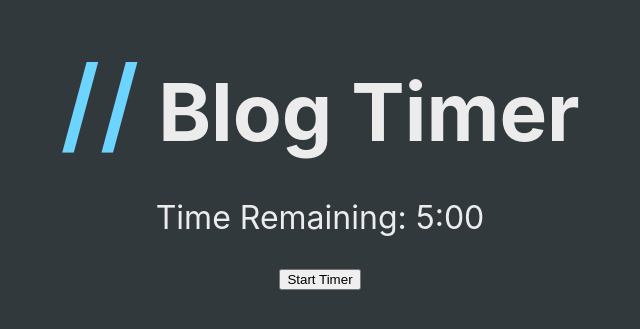
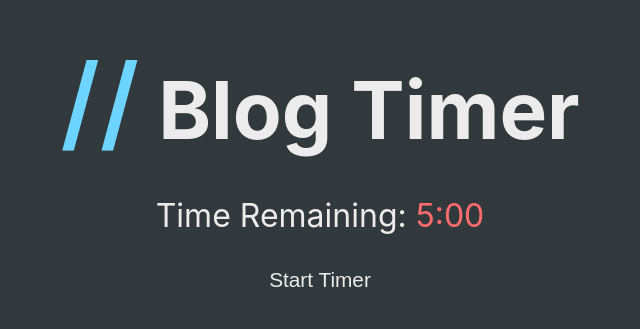
Before and after one commit to Cparusso/Blog-Timer, a React (Create React App) app: page / in a window 1280 px wide. Shown: the part 235-564 px from the top of the page, without its empty margins (320-960 px from the left). Built offline with nearby package versions, Linux system fonts and the light colour scheme.

Commit message:
Added some css animations

```diff
--- a/src/App.css
+++ b/src/App.css
@@ -27,3 +27,65 @@ body {
 #time-remaining {
   font-size: 2em;
 }
+
+.on {
+  animation: timer-on 0.2s;
+  animation-fill-mode: forwards;
+}
+
+.off {
+  animation: timer-off 0.2s;
+  animation-fill-mode: forwards;
+}
+
+@keyframes timer-on {
+  0% {
+    color: #ff6c6c;
+  }
+  100% {
+    color: #6CD4FF;
+  }
+}
+
+@keyframes timer-off {
+  0% {
+    color: #6CD4FF;
+  }
+  100% {
+    color: #ff6c6c;
+  }
+}
+
+#timer-button {
+  outline: none;
+  background: none;
+  font-size: 1.3em;
+  border-radius: 50em;
+  width: 5.5em;
+  animation: btn-no-hover 0.2s;
+  animation-fill-mode: forwards;
+  border: none;
+}
+
+#timer-button:hover {
+  animation: btn-hover 0.2s;
+  animation-fill-mode: forwards;
+}
+
+@keyframes btn-no-hover {
+  0% {
+    color: #6CD4FF;
+  }
+  100% {
+    color: #ececec;
+  }
+}
+
+@keyframes btn-hover {
+  0% {
+    color: #ececec;
+  }
+  100% {
+    color: #6CD4FF;
+  }
+}
--- a/src/App.js
+++ b/src/App.js
@@ -61,8 +61,10 @@ class App extends React.Component {
       <div>
         <div className="header">
           <p id="title"><span id="emphasize">//</span> Blog Timer</p>
-          <p id="time-remaining">Time Remaining: {minutes}:{seconds < 10 ? `0${seconds}` : seconds}</p>
-          <button onClick={() => this.toggleTimer()}>
+          <p id="time-remaining">
+            Time Remaining: <span class={ timerRunning ? "on" : "off" }> {minutes}:{seconds < 10 ? `0${seconds}` : seconds}</span>
+          </p>
+          <button id="timer-button" onClick={() => this.toggleTimer()}>
             { timerRunning ? "Stop Timer" : "Start Timer" }
           </button>
         </div>
```
